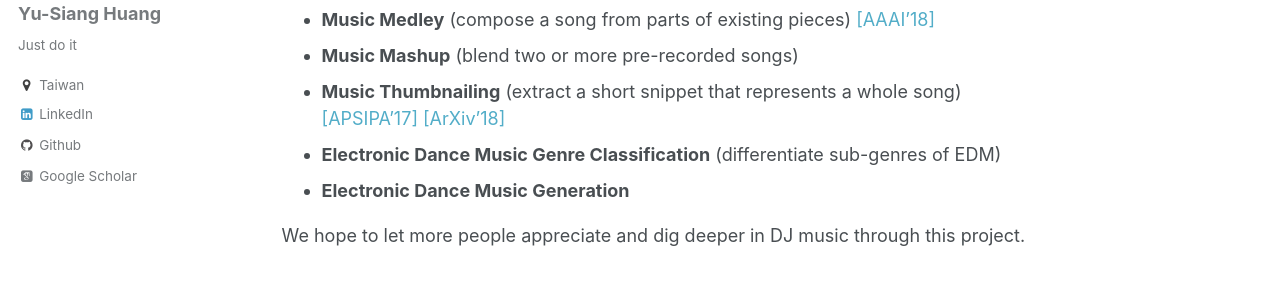
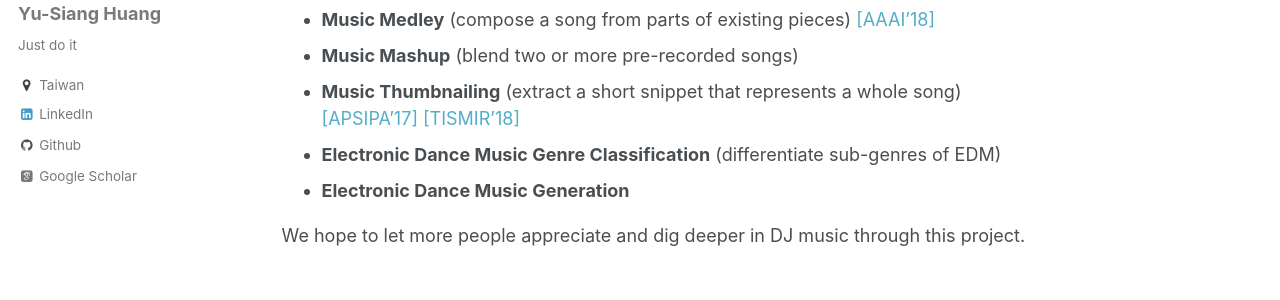
Before and after one commit to remyhuang/remyhuang.github.io, a Jekyll site: the page built from _pages/djnet.md, in a window 1280 px wide. Shown: the part 259-559 px from the top of the page. Built offline with Jekyll 4.4.1, drawn with Linux system fonts in a browser that asks for light colours; some web fonts are replaced.

Commit message:
Update djnet.md

```diff
--- a/_pages/djnet.md
+++ b/_pages/djnet.md
@@ -8,7 +8,7 @@ We present a research project called __DJnet__, whose goal is to make a fully-au
 Toward this goal, we formuate and explore this project to several sub-topics.
 * __Music Medley__ (compose a song from parts of existing pieces) [\[AAAI'18\]](https://arxiv.org/pdf/1709.04384.pdf)
 * __Music Mashup__ (blend two or more pre-recorded songs)
-* __Music Thumbnailing__ (extract a short snippet that represents a whole song) [\[APSIPA'17\]](https://remyhuang.github.io/files/huang17apsipa.pdf) [\[ArXiv'18\]](https://arxiv.org/abs/1802.10495)
+* __Music Thumbnailing__ (extract a short snippet that represents a whole song) [\[APSIPA'17\]](https://remyhuang.github.io/files/huang17apsipa.pdf) [\[TISMIR'18\]](https://transactions.ismir.net/articles/10.5334/tismir.14/)
 * __Electronic Dance Music Genre Classification__ (differentiate sub-genres of EDM)
 * __Electronic Dance Music Generation__
 
```
